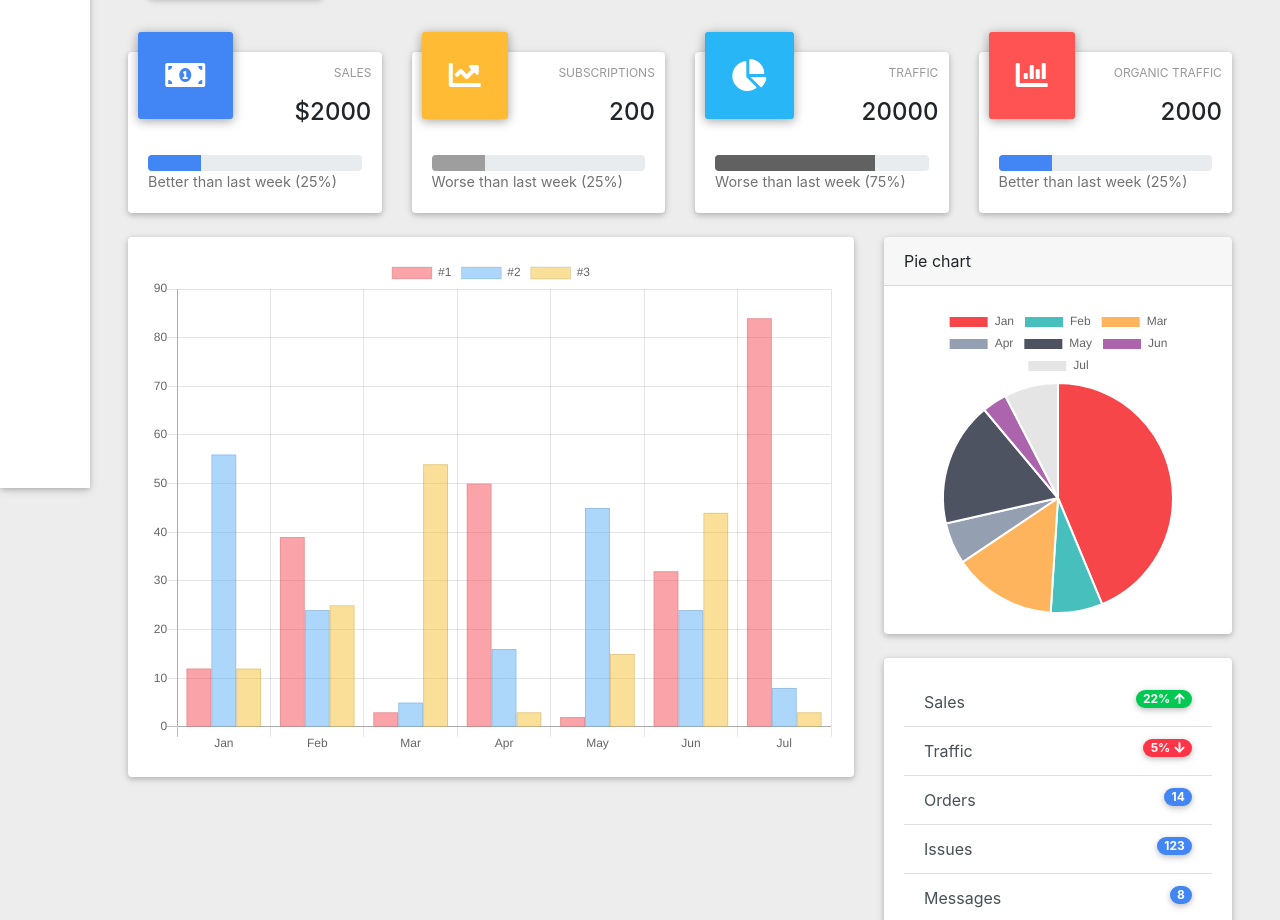
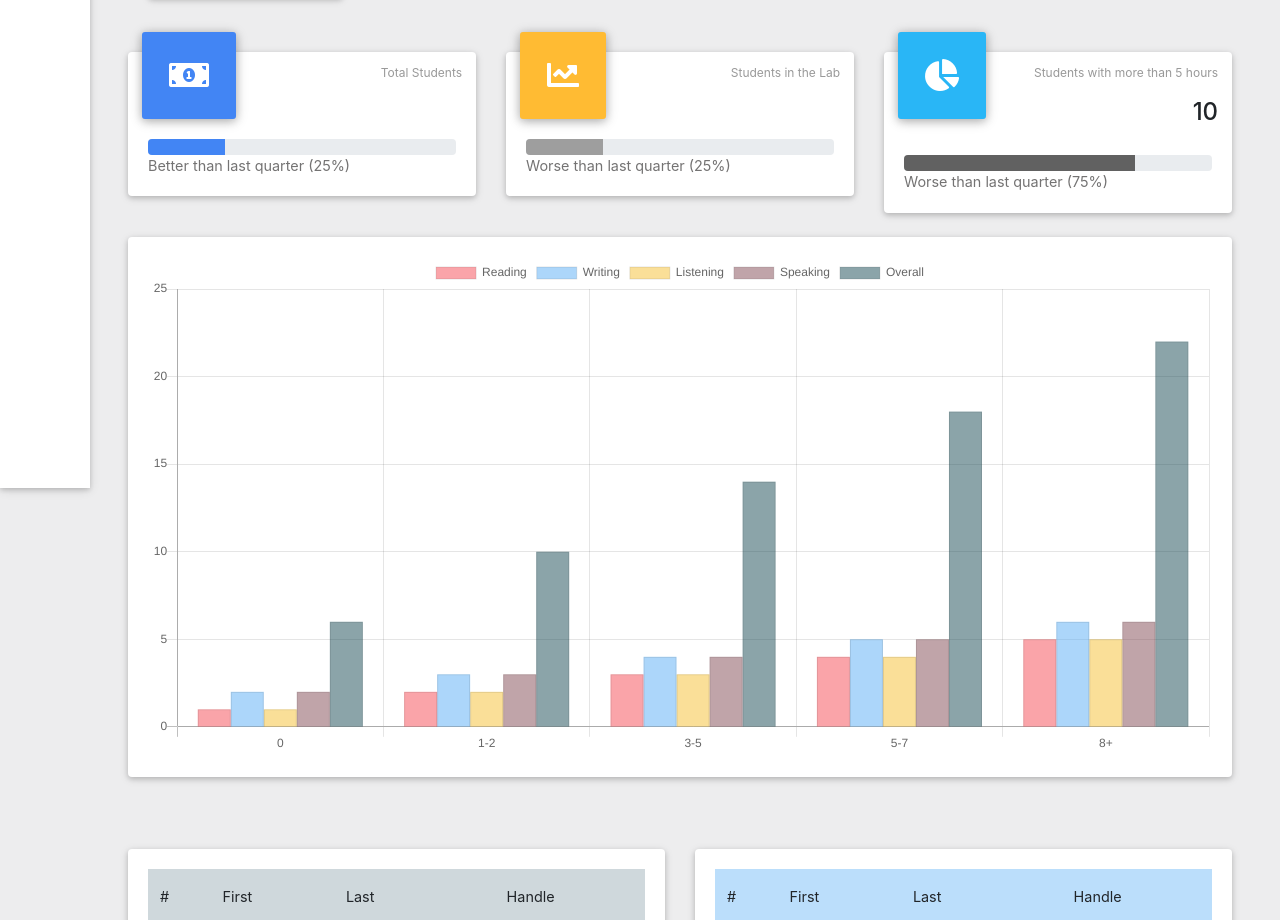
Before and after one commit to jason-engelbrecht/language-lab, a React app: page / in a window 1280 px wide. Shown: the part 312-1232 px from the top of the page. Built offline with nearby package versions, Linux system fonts and the light colour scheme.

Commit message:
beginnings of data to charts

```diff
--- a/src/client/components/pages/DashboardPage.js
+++ b/src/client/components/pages/DashboardPage.js
@@ -12,7 +12,7 @@ const DashboardPage =  () => {
     const [labData, setLab] = useState({});
     const [profData, setProf] = useState({});
     const [dataYear, setYear] = useState('2020');
-    const [dataQuarter, setQuarter] = useState('Fall');
+    const [dataQuarter, setQuarter] = useState('Winter');
 
     const getRecentData = (e) => {
         e.preventDefault();
@@ -20,7 +20,7 @@ const DashboardPage =  () => {
             setLab(recentData[0]);
         });
         // console.log("lab: " + labData);
-        api.fetchProfData('Fall', '2020').then(recentData => {
+        api.fetchProfData(dataQuarter, dataYear).then(recentData => {
             setProf(recentData[0]);
         });
         // console.log("prof: " + profData);
@@ -35,6 +35,7 @@ const DashboardPage =  () => {
     const changeYear = e => {
         e.preventDefault();
         setYear(e.target.value);
+        console.log("year changed: " + e.target.value);
     };
 
     return (
@@ -44,11 +45,11 @@ const DashboardPage =  () => {
                     <label htmlFor="quarter">Quarter</label>
                     <select className="custom-select" name="quarter" id="quarter" onChange={changeQuarter}>
                         <option value="Fall">Fall</option>
-                        <option value="Winter">Winter</option>
+                        <option value="Winter" checked={true}>Winter</option>
                         <option value="Spring">Spring</option>
                     </select>
                     <label htmlFor="year">Year</label>
-                    <input type="text" className="form-control" id="year" placeholder={dataYear} onChange={changeYear}/>
+                    <input type="text" className="form-control" id="year" placeholder={dataYear} onChange={changeYear} defaultValue={2020}/>
                     <button onClick={getRecentData} className={'btn btn-primary'}>Load {dataQuarter} {dataYear}</button>
                 </div>
             </div>
--- a/src/client/components/pages/example_sections/AdminCardSection1.js
+++ b/src/client/components/pages/example_sections/AdminCardSection1.js
@@ -6,22 +6,26 @@ const AdminCardSection1 = (props) => {
     let profData = props.profData;
 
     for (let prop in labData) {
-        console.log(prop + ": " + props.labData[prop]);
+        console.log(prop + ": " + props.labData[prop].length);
     }
-    for (let prop in profData) {
-        console.log(prop + ": " + profData[prop]);
-    }
+    // for (let prop in profData) {
+    //     console.log(prop + ": " + profData[prop].length);
+    // }
+    // if(profData['data']) {
+    //     console.log("count: " + profData['data'].length);
+    // }
+
 
     return (
         <MDBRow className="mb-4">
-            <MDBCol xl="3" md="6" className="mb-r">
+            <MDBCol md="4" className="mb-r">
                 <MDBCard className="cascading-admin-card">
                     <div className="admin-up">
                         <MDBIcon icon="money-bill-alt" className="primary-color"/>
                         <div className="data">
-                            <p>SALES</p>
+                            <p>Total Students</p>
                             <h4>
-                                <strong>$2000</strong>
+                                <strong>{ profData['data'] ? profData['data'].length : ''}</strong>
                             </h4>
                         </div>
                     </div>
@@ -30,18 +34,18 @@ const AdminCardSection1 = (props) => {
                             <div aria-valuemax="100" aria-valuemin="0" aria-valuenow="25" className="progress-bar bg-primary" role="progressbar"
                                  style={{width: '25%'}}></div>
                         </div>
-                        <MDBCardText>Better than last week (25%)</MDBCardText>
+                        <MDBCardText>Better than last quarter (25%)</MDBCardText>
                     </MDBCardBody>
                 </MDBCard>
             </MDBCol>
-            <MDBCol xl="3" md="6" className="mb-r">
+            <MDBCol md="4" className="mb-r">
                 <MDBCard className="cascading-admin-card">
                     <div className="admin-up">
                         <MDBIcon icon="chart-line" className="warning-color"/>
                         <div className="data">
-                            <p>SUBSCRIPTIONS</p>
+                            <p>Students in the Lab</p>
                             <h4>
-                                <strong>200</strong>
+                                <strong>{labData['data'] ? labData['data'].length : ''}</strong>
                             </h4>
                         </div>
                     </div>
@@ -50,18 +54,18 @@ const AdminCardSection1 = (props) => {
                             <div aria-valuemax="100" aria-valuemin="0" aria-valuenow="25" className="progress-bar bg grey" role="progressbar"
                                  style={{width: '25%'}}></div>
                         </div>
-                        <MDBCardText>Worse than last week (25%)</MDBCardText>
+                        <MDBCardText>Worse than last quarter (25%)</MDBCardText>
                     </MDBCardBody>
                 </MDBCard>
             </MDBCol>
-            <MDBCol xl="3" md="6" className="mb-r">
+            <MDBCol md="4" className="mb-r">
                 <MDBCard className="cascading-admin-card">
                     <div className="admin-up">
                         <MDBIcon icon="chart-pie" className="light-blue lighten-1"/>
                         <div className="data">
-                            <p>TRAFFIC</p>
+                            <p>Students with more than 5 hours</p>
                             <h4>
-                                <strong>20000</strong>
+                                <strong>10</strong>
                             </h4>
                         </div>
                     </div>
@@ -70,27 +74,7 @@ const AdminCardSection1 = (props) => {
                             <div aria-valuemax="100" aria-valuemin="0" aria-valuenow="25" className="progress-bar grey darken-2" role="progressbar"
                                  style={{width: '75%'}}></div>
                         </div>
-                        <MDBCardText>Worse than last week (75%)</MDBCardText>
-                    </MDBCardBody>
-                </MDBCard>
-            </MDBCol>
-            <MDBCol xl="3" md="6" className="mb-r">
-                <MDBCard className="cascading-admin-card">
-                    <div className="admin-up">
-                        <MDBIcon icon="chart-bar" className="red accent-2"/>
-                        <div className="data">
-                            <p>ORGANIC TRAFFIC</p>
-                            <h4>
-                                <strong>2000</strong>
-                            </h4>
-                        </div>
-                    </div>
-                    <MDBCardBody>
-                        <div className="progress">
-                            <div aria-valuemax="100" aria-valuemin="0" aria-valuenow="25" className="progress-bar bg-primary" role="progressbar"
-                                 style={{width: '25%'}}></div>
-                        </div>
-                        <MDBCardText>Better than last week (25%)</MDBCardText>
+                        <MDBCardText>Worse than last quarter (75%)</MDBCardText>
                     </MDBCardBody>
                 </MDBCard>
             </MDBCol>
--- a/src/client/components/pages/example_sections/ChartSection1.js
+++ b/src/client/components/pages/example_sections/ChartSection1.js
@@ -5,22 +5,32 @@ import { Bar, Pie } from 'react-chartjs-2';
 class ChartSection1 extends Component {
     render(){
         const dataBar = {
-            labels: ['Jan', 'Feb', 'Mar', 'Apr', 'May', 'Jun', 'Jul'],
+            labels: ['0', '1-2', '3-5', '5-7', '8+'],
             datasets: [
             {
-                label: '#1',
-                data: [12, 39, 3, 50, 2, 32, 84],
+                label: 'Reading',
+                data: [1, 2, 3, 4, 5],
                 backgroundColor: 'rgba(245, 74, 85, 0.5)',
                 borderWidth: 1
             }, {
-                label: '#2',
-                data: [56, 24, 5, 16, 45, 24, 8],
+                label: 'Writing',
+                data: [2, 3, 4, 5, 6],
                 backgroundColor: 'rgba(90, 173, 246, 0.5)',
                 borderWidth: 1
             }, {
-                label: '#3',
-                data: [12, 25, 54, 3, 15, 44, 3],
+                label: 'Listening',
+                data: [1, 2, 3, 4, 5],
                 backgroundColor: 'rgba(245, 192, 50, 0.5)',
+                borderWidth: 1
+            }, {
+                label: 'Speaking',
+                data: [2, 3, 4, 5, 6],
+                backgroundColor: 'rgba(130, 74, 85, 0.5)',
+                borderWidth: 1
+            }, {
+                label: 'Overall',
+                data: [6, 10, 14, 18, 22],
+                backgroundColor: 'rgba(25, 74, 85, 0.5)',
                 borderWidth: 1
             }
             ]
@@ -47,73 +57,28 @@ class ChartSection1 extends Component {
                 }
             }]
             }
-        }
+        };
 
-        const dataPie = {
-            labels: ['Jan', 'Feb', 'Mar', 'Apr', 'May', 'Jun', 'Jul'],
-            datasets: [
-            {
-                data: [300, 50, 100, 40, 120, 24, 52],
-                backgroundColor: ['#F7464A', '#46BFBD', '#FDB45C', '#949FB1', '#4D5360', '#ac64ad'],
-                hoverBackgroundColor: ['#FF5A5E', '#5AD3D1', '#FFC870', '#A8B3C5', '#616774', '#da92db']
-            }
-            ]
-        }
+        // const dataPie = {
+        //     labels: ['Jan', 'Feb', 'Mar', 'Apr', 'May', 'Jun', 'Jul'],
+        //     datasets: [
+        //     {
+        //         data: [300, 50, 100, 40, 120, 24, 52],
+        //         backgroundColor: ['#F7464A', '#46BFBD', '#FDB45C', '#949FB1', '#4D5360', '#ac64ad'],
+        //         hoverBackgroundColor: ['#FF5A5E', '#5AD3D1', '#FFC870', '#A8B3C5', '#616774', '#da92db']
+        //     }
+        //     ]
+        // }
         return (
             <MDBRow className="mb-4">
-                <MDBCol md="8"className="mb-4">
+                <MDBCol className="mb-4">
                     <MDBCard className="mb-4">
                         <MDBCardBody>
                             <Bar data={dataBar} height={500} options={barChartOptions} />
                         </MDBCardBody>
                     </MDBCard>
                 </MDBCol>
-                <MDBCol md="4" className="mb-4">
-                    <MDBCard className="mb-4">
-                        <MDBCardHeader>Pie chart</MDBCardHeader>
-                        <MDBCardBody>
-                            <Pie data={dataPie} height={300} options={{responsive: true}} />
-                        </MDBCardBody>
-                    </MDBCard>
-                    <MDBCard className="mb-4">
-                        <MDBCardBody>
-                            <MDBListGroup className="list-group-flush">
-                                <MDBListGroupItem>
-                                    Sales
-                                    <MDBBadge color="success-color" pill className="float-right">
-                                        22%
-                                        <MDBIcon icon="arrow-up" className="ml-1"/>
-                                    </MDBBadge>
-                                </MDBListGroupItem>
-                                <MDBListGroupItem>
-                                    Traffic
-                                    <MDBBadge color="danger-color" pill className="float-right">
-                                        5%
-                                        <MDBIcon icon="arrow-down" className="ml-1"/>
-                                    </MDBBadge>
-                                </MDBListGroupItem>
-                                <MDBListGroupItem>
-                                    Orders
-                                    <MDBBadge color="primary-color" pill className="float-right">
-                                        14
-                                    </MDBBadge>
-                                </MDBListGroupItem>
-                                <MDBListGroupItem>
-                                    Issues
-                                    <MDBBadge color="primary-color" pill className="float-right">
-                                        123
-                                    </MDBBadge>
-                                </MDBListGroupItem>
-                                <MDBListGroupItem>
-                                    Messages
-                                    <MDBBadge color="primary-color" pill className="float-right">
-                                        8
-                                    </MDBBadge>
-                                </MDBListGroupItem>
-                            </MDBListGroup>
-                        </MDBCardBody>
-                    </MDBCard>
-                </MDBCol>
+
             </MDBRow>
         )
     }
```
